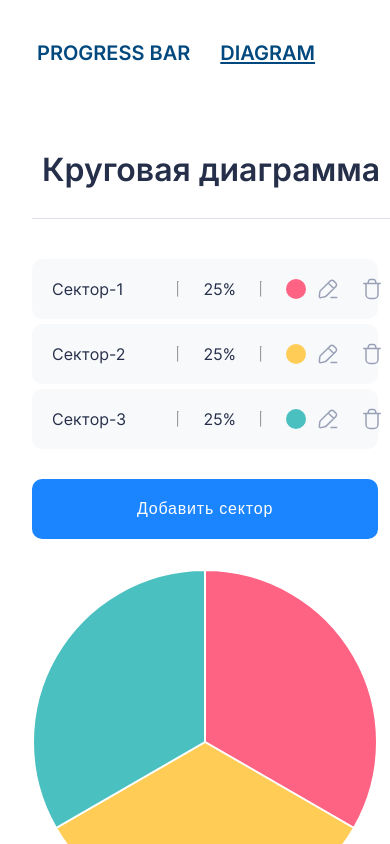
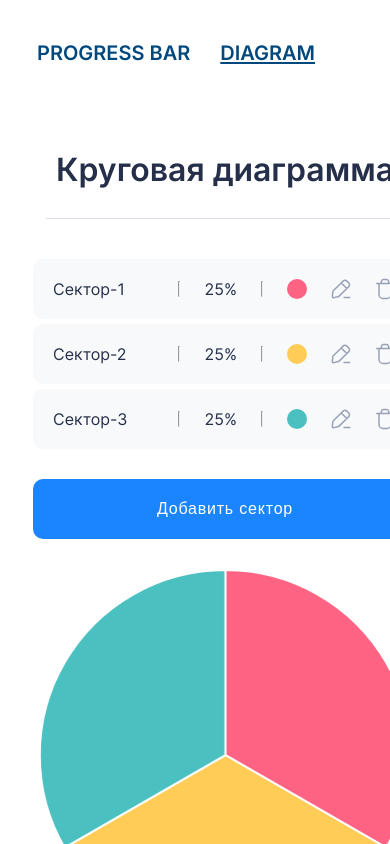
Before and after one commit to Sariolka/test, a Vue app: page /diagram in a window 390 px wide. Shown: the top 844 px of the page. Built offline with nearby package versions, Linux system fonts and the light colour scheme; what vue3-colorpicker would draw is missing.

Commit message:
меняет стили

```diff
--- a/src/components/PopupComponent.vue
+++ b/src/components/PopupComponent.vue
@@ -1,5 +1,5 @@
 <script setup lang="ts">
-import { onMounted, onUnmounted, ref } from 'vue';
+import { computed, onMounted, onUnmounted, ref } from 'vue';
 import type { ColorInputWithoutInstance } from 'tinycolor2';
 import { ColorPicker } from 'vue3-colorpicker';
 import ButtonAdd from '@/components/BaseButton.vue';
@@ -13,9 +13,7 @@ const props = defineProps<{
 }>();
 
 const emit = defineEmits(['add']);
-const pureColor = ref<ColorInputWithoutInstance>(
-  props.color || ('red' as ColorInputWithoutInstance),
-);
+const pureColor = ref<ColorInputWithoutInstance>(props.color || '#b0e0e6');
 const titleValue = ref(props.title || '');
 const percentValue = ref(props.percent || null);
 const isColorPickerOpen = ref(false);
@@ -56,11 +54,15 @@ const toggleOpenColorPicker = () => {
 const handleAddSector = () => {
   emit('add', { title: titleValue.value, percent: percentValue.value, color: pureColor.value });
 };
+
+// const changedColor = computed(() => {
+//   pureColor.value =
+// })
 </script>
 
 <template>
   <div class="modal" v-if="show" @click.self="closeModal" role="dialog">
-    <div class="modal__container" :class="{ modal__container_open: isColorPickerOpen }">
+    <div class="modal__container">
       <h3 class="modal__title">{{ color ? 'Изменение сектора' : 'Добавление сектора' }}</h3>
       <form class="modal__form" @submit.prevent="handleAddSector">
         <div
@@ -110,7 +112,7 @@ const handleAddSector = () => {
                 @blur="handleBlur"
               />
               <div class="modal__color-container">
-                <div class="modal__color" :style="{ backgroundColor: pureColor }"></div>
+                <div class="modal__color" :style="`background-color: ${pureColor}`"></div>
                 <button
                   class="modal__color-btn"
                   :class="{ 'modal__color-btn_close': !isColorPickerOpen }"
@@ -120,16 +122,15 @@ const handleAddSector = () => {
               </div>
             </div>
           </div>
-          <Transition>
           <color-picker
             v-model:pureColor="pureColor"
             is-widget
+            shape="circle"
+            format="hex"
             disable-history
             v-if="isColorPickerOpen"
-              format="hex"
             picker-type="chrome"
           />
-          </Transition>
         </div>
         <ButtonAdd :title="color ? 'Изменить сектор' : 'Добавить сектор'" />
       </form>
@@ -162,12 +163,6 @@ const handleAddSector = () => {
   display: flex;
   flex-direction: column;
   gap: 22px;
-  height: 386px;
-  transition: height 0.3s ease;
-}
-
-.modal__container_open {
-  height: 624px;
 }
 
 .modal__form {
@@ -261,14 +256,4 @@ const handleAddSector = () => {
 .vc-saturation {
   border-radius: 10px !important;
 }
-
-.v-enter-active,
-.v-leave-active {
-  transition: opacity 0.5s ease;
-}
-
-.v-enter-from,
-.v-leave-to {
-  opacity: 0;
-}
 </style>
--- a/src/components/SectorItem.vue
+++ b/src/components/SectorItem.vue
@@ -51,10 +51,11 @@ const props = defineProps<{
   font-weight: 400;
   font-size: 16px;
   line-height: 24px;
-  width: 101px;
+  width: 125.2px;
   white-space: nowrap;
   overflow: hidden;
   text-overflow: ellipsis;
+  padding-right: 5px;
 }
 
 .sector__percent {
@@ -62,13 +63,14 @@ const props = defineProps<{
   font-size: 16px;
   line-height: 24px;
   display: flex;
+  width: 80.9px;
   align-items: center;
+  justify-content: center;
 }
 
 .sector__left-side {
   display: flex;
   align-items: center;
-  gap: 24.2px;
 }
 
 .sector__line {
@@ -81,6 +83,7 @@ const props = defineProps<{
   height: 20px;
   width: 20px;
   border-radius: 50%;
+  margin-left: 24.2px;
 }
 
 .sector__controls {
--- a/src/pages/diagram.vue
+++ b/src/pages/diagram.vue
@@ -107,6 +107,10 @@ const chartData = computed(() => {
   width: 100%;
   max-height: 100vh;
   max-width: 1170px;
+
+  @media screen and (max-width: 1279px) {
+    align-items: center;
+  }
 }
 
 .diagram-page__title {
@@ -128,6 +132,7 @@ const chartData = computed(() => {
   @media screen and (max-width: 1279px) {
     flex-direction: column;
     gap: 30px;
+    padding-right: 0;
   }
 }
 
```
Lines whose indentation alone changed are shown as unchanged.
